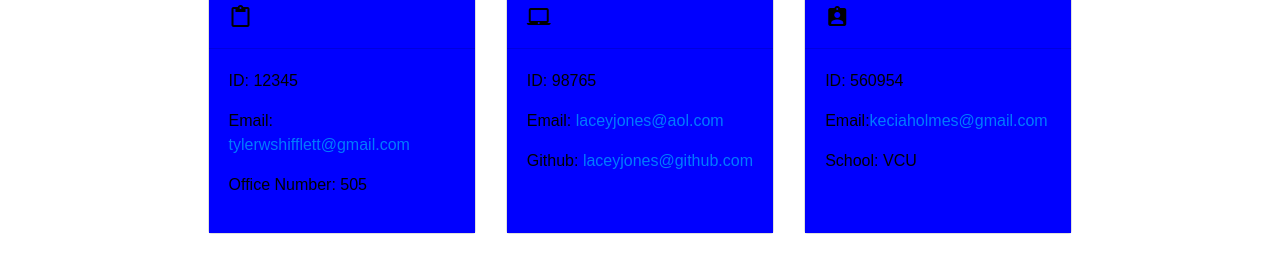
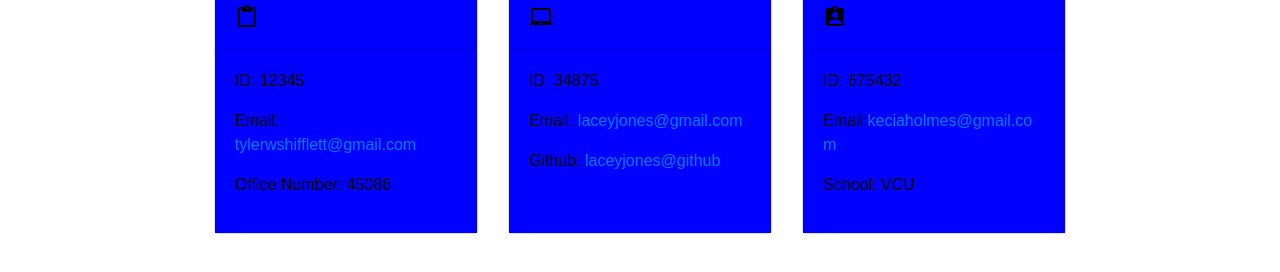
Before and after one commit to TylerS175/TeamGenerateProfile, a website: page dist/index.html in a window 1280 px wide. Shown: the part 266-538 px from the top of the page. Drawn offline with nearby package versions, Linux system fonts and the light colour scheme.

```diff
--- a/dist/index.html
+++ b/dist/index.html
@@ -31,7 +31,7 @@
             <div class="card-body">
                 <p class="id">ID: 12345</p>
                 <p class="email">Email: <a href="mailto:tylerwshifflett@gmail.com">tylerwshifflett@gmail.com</a></p>
-                <p class="office">Office Number: 505</p>
+                <p class="office">Office Number: 45086</p>
             </div>
         </div>
     </div>
@@ -43,9 +43,9 @@
                 <h4>Engineer</h4><i class="material-icons">laptop_mac</i>
             </div>
             <div class="card-body">
-                <p class="id">ID: 98765</p>
-                <p class="email">Email: <a href="mailto:laceyjones@aol.com">laceyjones@aol.com</a></p>
-                <p class="github">Github: <a href="https://github.com/laceyjones@github.com">laceyjones@github.com</a></p>
+                <p class="id">ID: 34875</p>
+                <p class="email">Email: <a href="mailto:laceyjones@gmail.com">laceyjones@gmail.com</a></p>
+                <p class="github">Github: <a href="https://github.com/laceyjones@github">laceyjones@github</a></p>
             </div>
         </div>
     </div>
@@ -53,11 +53,11 @@
     <div class="col-4 mt-4">
         <div class="card h-100">
             <div class="card-header">
-                <h3>Kecia Holmes </h3>
+                <h3>Kecia Holmes</h3>
                 <h4>Intern</h4><i class="material-icons">assignment_ind</i>
             </div>
             <div class="card-body">
-                <p class="id">ID: 560954</p>
+                <p class="id">ID: 675432</p>
                 <p class="email">Email:<a href="mailto:keciaholmes@gmail.com">keciaholmes@gmail.com</a></p>
                 <p class="school">School: VCU</p>
             </div>
```
Also changed, not shown: README.md.
